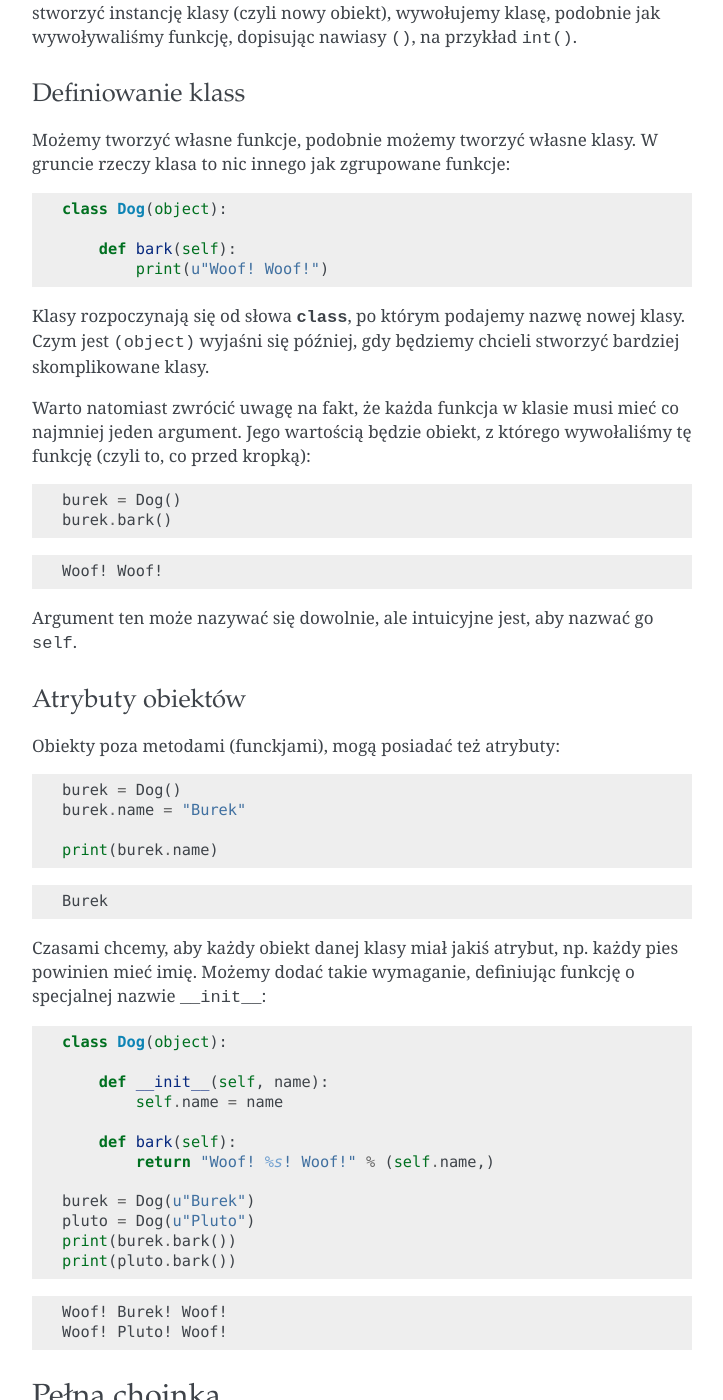
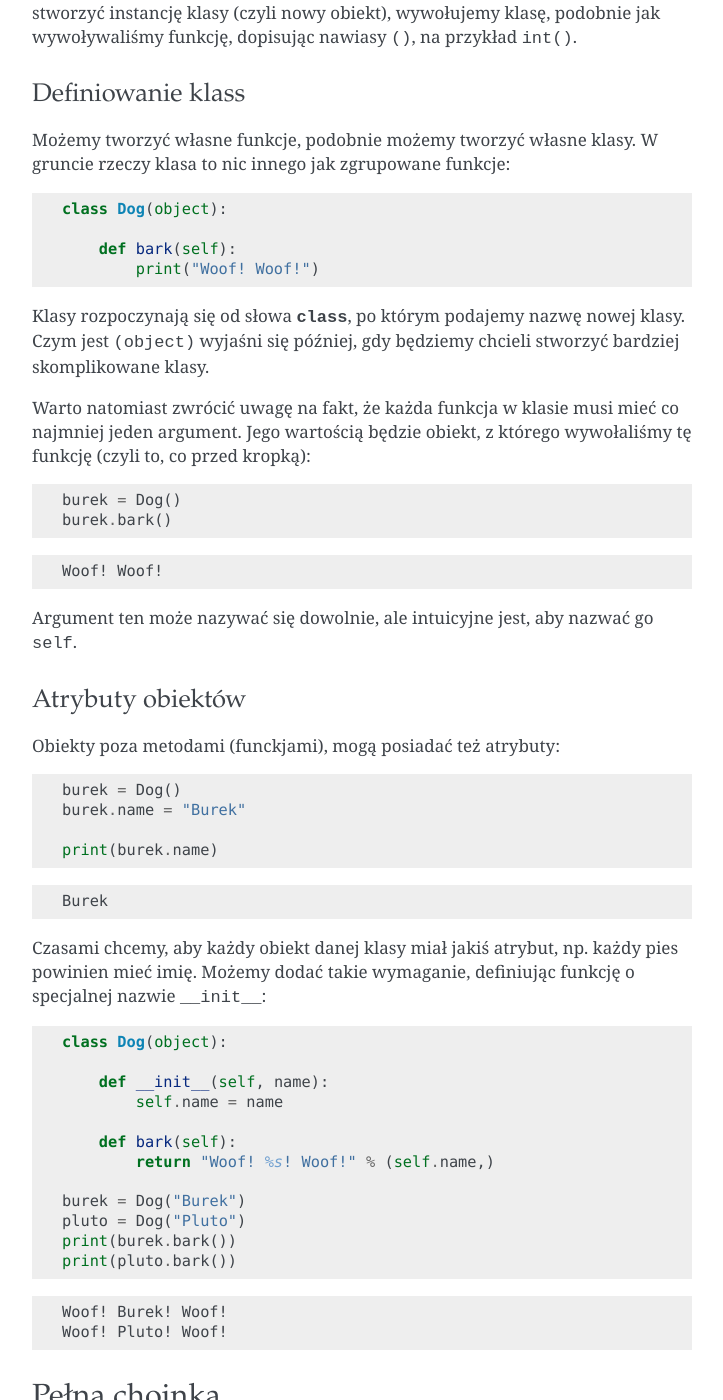
Before and after one commit to ggcarrots/django-carrots, a Sphinx documentation site: the page built from source/python_classes.rst, in a window 1280 px wide and 1400 px high, scrolled down 9542 px. Shown: the whole window, without its empty margins (388-1111 px from the left). Built offline with Sphinx 7.4.7, drawn with Linux system fonts in a browser that asks for light colours; formulas are drawn with MathJax 3.

Commit message:
more fixes

```diff
--- a/source/django_in_action.rst
+++ b/source/django_in_action.rst
@@ -848,7 +848,7 @@ wysłanego przez użytkownika. W ten sposób wiemy, która opcja została wybran
 
 Tutaj pojawia się ważna kwestia. Może okazać się, że widok dostał nieistniejącą odpowiedź.
 Zawsze musimy sprawdzać dane otrzymane od użytkownika i reagować, jeśli te dane są bezsensowne.
-To właśnie dzieje się w po :keyword:`except`. Odsyłamy wtedy użytkownika do ankiety i wyświetlamy błąd.
+To właśnie dzieje się po :keyword:`except`. Odsyłamy wtedy użytkownika do ankiety i wyświetlamy błąd.
 
 Jeżeli użytkownik wybrał poprawną opcję, możemy zwiększyć liczbę głosów i zapisać zmiany.
 Następnie wykonujemy przekierowanie za pomocą ``HttpResponseRedirect`` do wcześniej napisanego
--- a/source/python_classes.rst
+++ b/source/python_classes.rst
@@ -478,14 +478,14 @@ funkcje:
     class Dog(object):
 
         def bark(self):
-            print(u"Woof! Woof!")
+            print("Woof! Woof!")
 
 ::
 
     class Dog(object):
 
         def bark(self):
-            print(u"Woof! Woof!")
+            print("Woof! Woof!")
 
 Klasy rozpoczynają się od słowa :keyword:`class`, po którym podajemy
 nazwę nowej klasy. Czym jest ``(object)`` wyjaśni się później, gdy
@@ -537,8 +537,8 @@ o specjalnej nazwie ``__init__``:
         def bark(self):
             return "Woof! %s! Woof!" % (self.name,)
 
-    burek = Dog(u"Burek")
-    pluto = Dog(u"Pluto")
+    burek = Dog("Burek")
+    pluto = Dog("Pluto")
     print(burek.bark())
     print(pluto.bark())
 
--- a/source/python_quickstart.rst
+++ b/source/python_quickstart.rst
@@ -450,7 +453,6 @@ przełożyć na osiem linii naszego programu (nie licząc odstępów):
     Podaj wagę w kilogramach:
     65.5
     Twoje BMI to: 21.387755102
-
 
 Podsumowując: aby wywołać funkcję, musimy znać jej nazwę (poznaliśmy
 dotąd cześć: :func:`print`, :func:`help`, :func:`input`, :func:`int`, :func:`float` i :func:`quit`),
```
Also changed, not shown: other parts of source/python_classes.rst (+3 -3 lines), other parts of source/python_quickstart.rst (+4 -1 lines).
